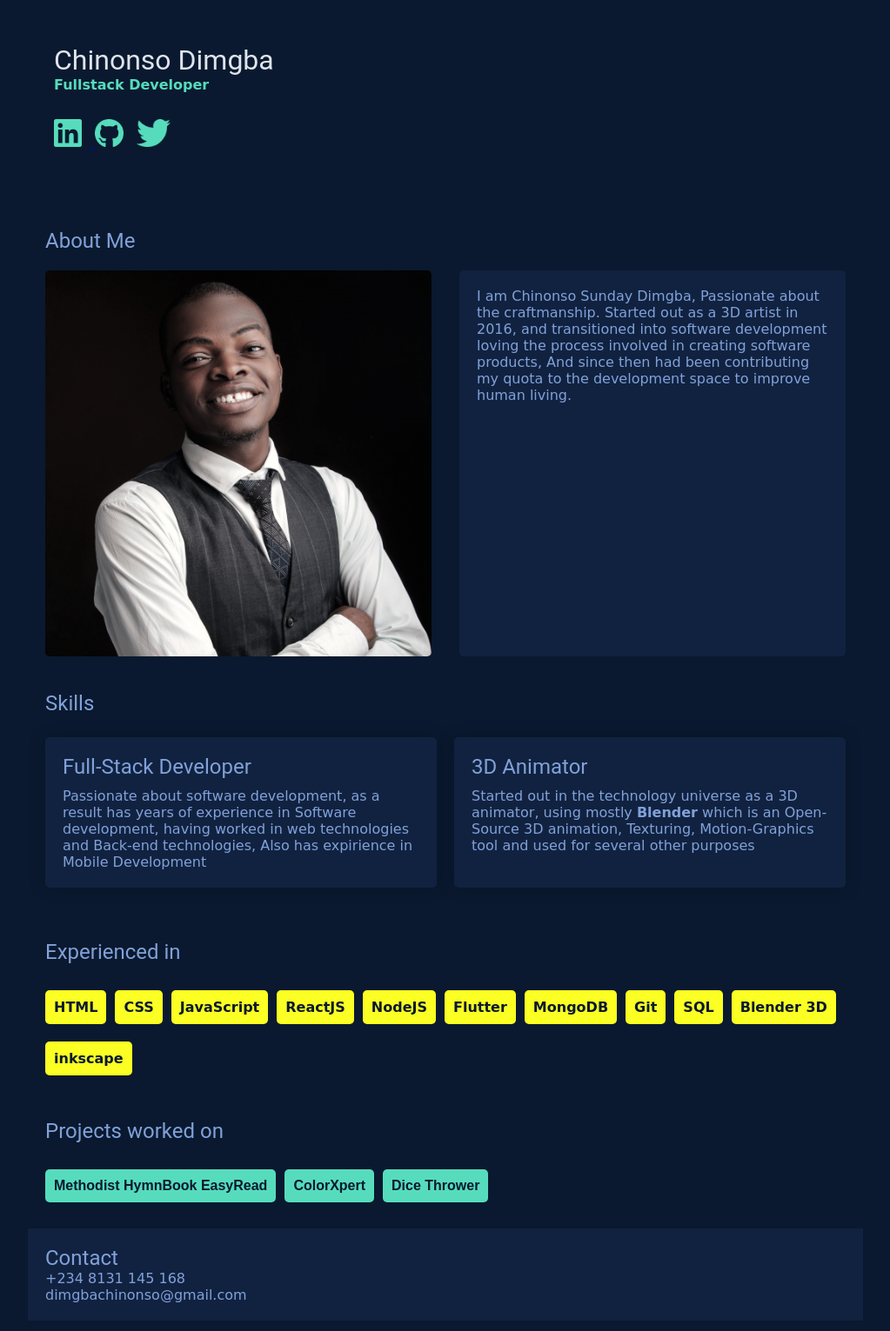
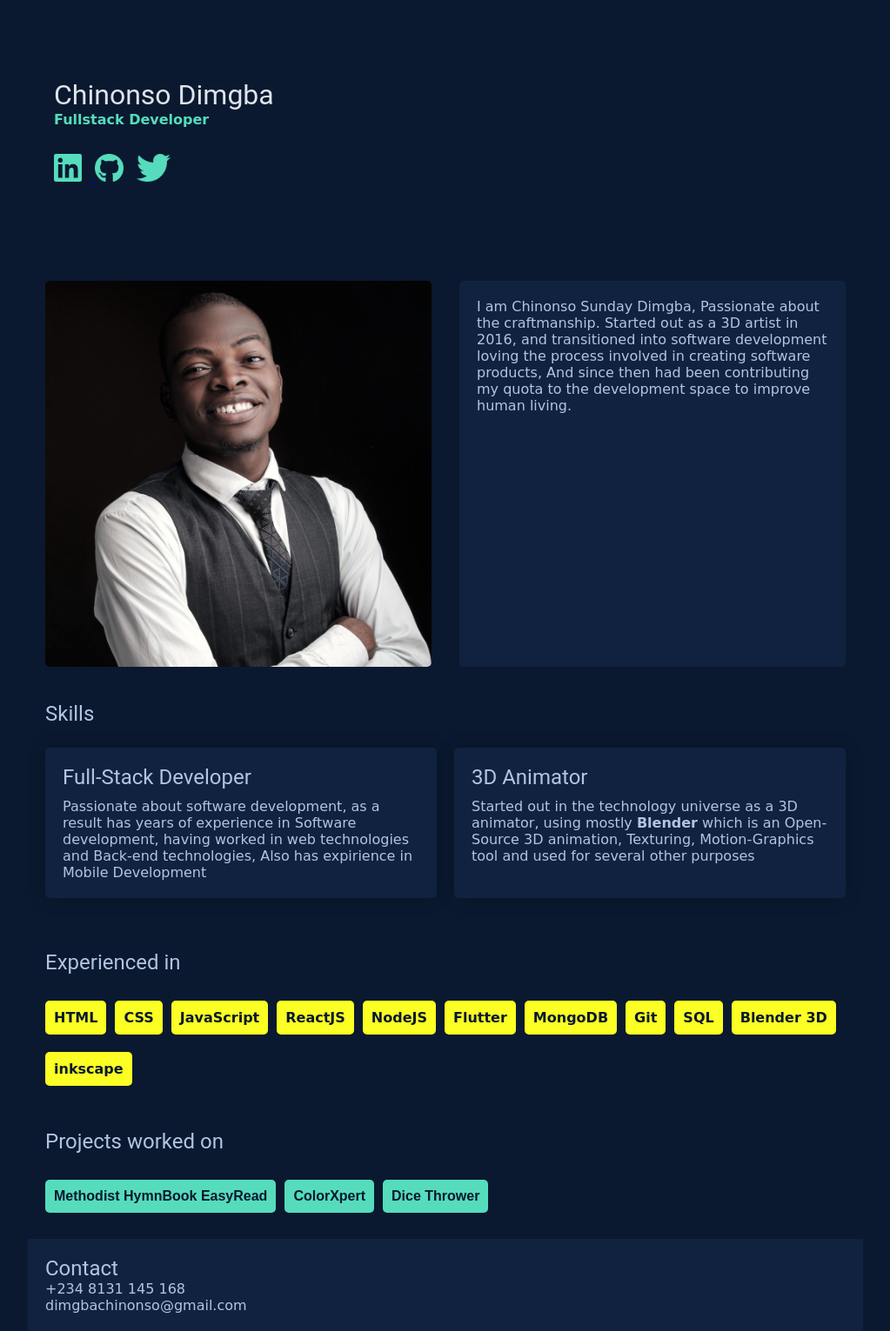
Before and after one commit to lordcsd/portFolioWebSite, a PHP site: page / in a window 1280 px wide. Shown: the whole page at 87% size, without its empty margins (128-1151 px from the left). Run offline with PHP 8.4, Linux system fonts and the light colour scheme.

Commit message:
add new UI changes

```diff
--- a/index.html
+++ b/index.html
@@ -27,7 +27,6 @@
       </div>
     </header>
 
-    <h1 style="margin: 40px 5px 5px 20px">About Me</h1>
     <div class="aboutMe">
       <img class="myImage" src="./pic.png" />
       <p>
--- a/style.css
+++ b/style.css
@@ -1,7 +1,7 @@
 :root {
   --darkBG: #0a192f;
   --lightBG: #112240;
-  --blueLight: #81a1d8;
+  --blueLight: #b1c4e1;
   --greenLight: #56dcbc;
   --yellow: #fbff23;
   --white: #dfe4eb;
@@ -28,7 +28,7 @@ header {
 }
 
 header > div {
-  margin: 10px;
+  margin: 50px 10px;
 }
 
 hr {
```
